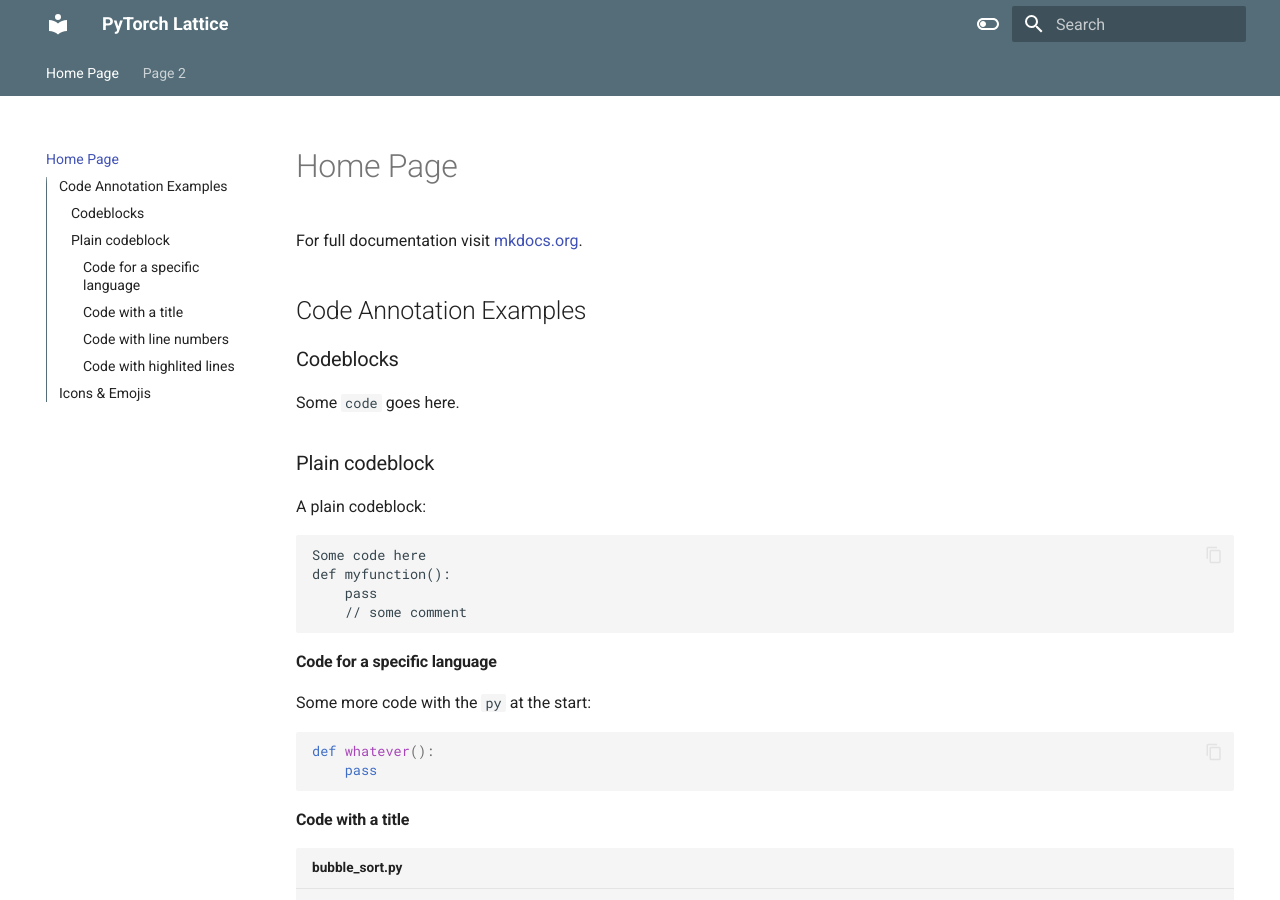
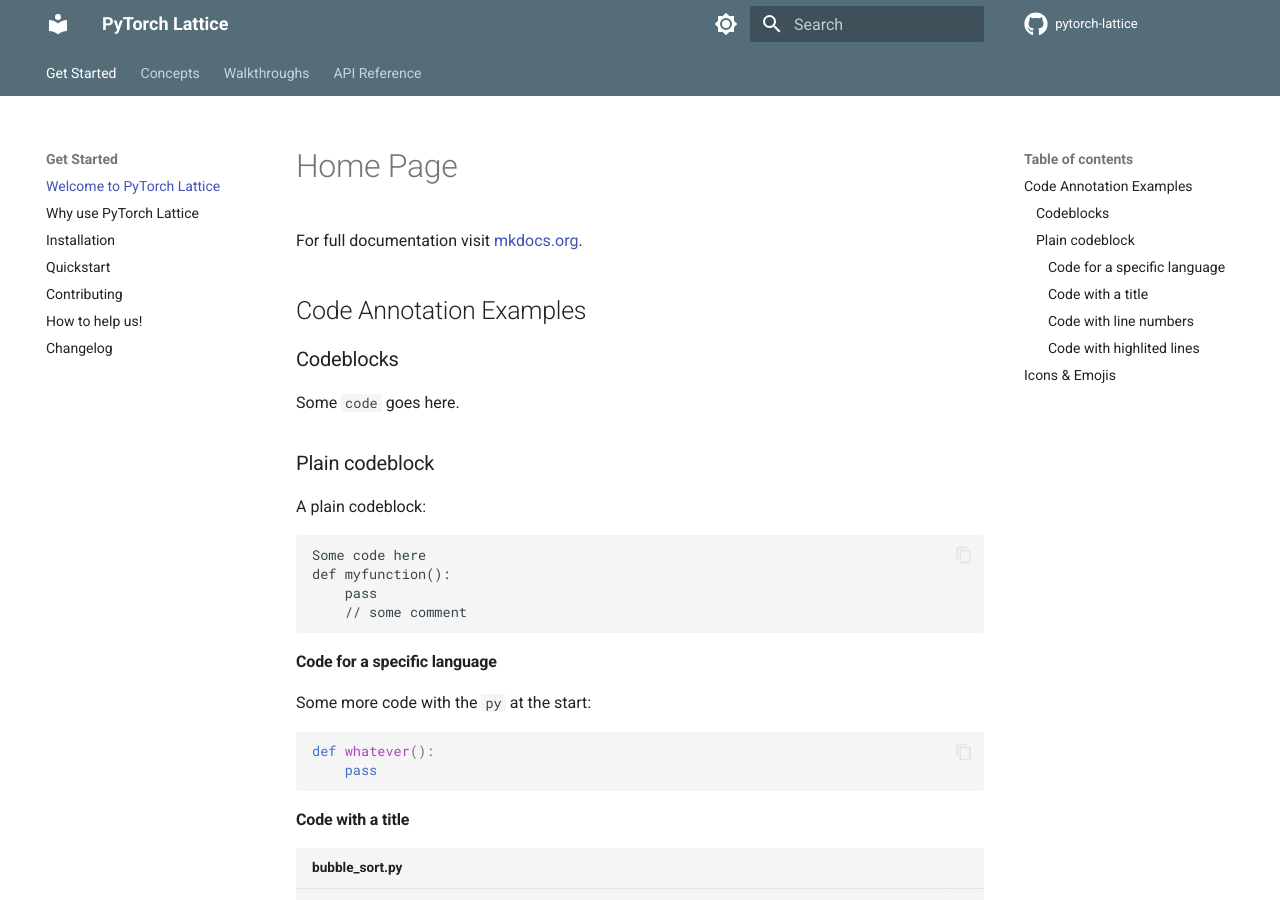
Before and after one commit to willbakst/pytorch-lattice, an MkDocs documentation site: the page built from docs/index.md, in a window 1280 px wide and 900 px high. Built offline with MkDocs 1.6.1 and Material for MkDocs 9.7.7, drawn with Linux system fonts in a browser that asks for light colours; emoji names are drawn with the system emoji font; comment, search, counter and statistics services are not loaded; some of the changed text lies outside the part shown.

Commit message:
docs: initial doc structure

```diff
--- a/docs/page2.md
+++ /dev/null
@@ -1,5 +0,0 @@
-# Page 2
-
-## Another heading
-
-example text
--- a/mkdocs.yml
+++ b/mkdocs.yml
@@ -1,6 +1,11 @@
+copyright: Copyright &copy; 2023 SOTAI Labs Inc.
 site_name: PyTorch Lattice
+repo_name: pytorch-lattice
+repo_url: https://github.com/ControlAI/pytorch-lattice/
 theme:
   name: material
+  icon:
+    repo: fontawesome/brands/github
   features:
     - content.code.annotation
     - content.code.copy
@@ -11,21 +16,24 @@ theme:
     - navigation.top
     - search.highlight
     - search.suggest
-    - toc.integrate
+    - toc.follow
   language: en
   palette:
     - scheme: default
       toggle:
-        icon: material/toggle-switch-off-outline
+        icon: material/brightness-7
         name: Switch to dark mode
       primary: blue-grey
       accent: deep-orange
     - scheme: slate
       toggle:
-        icon: material/toggle-switch-outline
+        icon: material/brightness-4
         name: Switch to light mode
       primary: blue-grey
       accent: deep-orange
+  font:
+    text: Roboto
+    code: Roboto Mono
 
 extra:
   social:
@@ -50,7 +58,21 @@ markdown_extensions:
   - pymdownx.mark
   - attr_list
   - pymdownx.emoji:
-      emoji_index: !!python/name:materialx.emoji.twemoji
+      emoji_index: !!python/name:material.extensions.emoji.twemoji
       emoji_generator: !!python/name:material.extensions.emoji.to_svg
 
-copyright: Copyright &copy; 2023 SOTAI Labs Inc.
+nav:
+  - Get Started:
+      - Welcome to PyTorch Lattice: "index.md"
+      - Why use PyTorch Lattice: "why.md"
+      - Installation: "installation.md"
+      - Quickstart: "quickstart.md"
+      - Contributing: "contributing.md"
+      - How to help us!: "help.md"
+      - Changelog: "changelog.md"
+  - Concepts:
+      - Placeholder: "placeholder.md"
+  - Walkthroughs:
+      - Placeholder: "placeholder.md"
+  - API Reference:
+      - Placeholder: "placeholder.md"
```
Also changed, not shown: docs/installation.md (added, +1 -0 lines), docs/placeholder.md (added, +1 -0 lines), docs/quickstart.md (added, +1 -0 lines), docs/why.md (added, +1 -0 lines), docs/contributing.md (added), docs/help.md (added).
